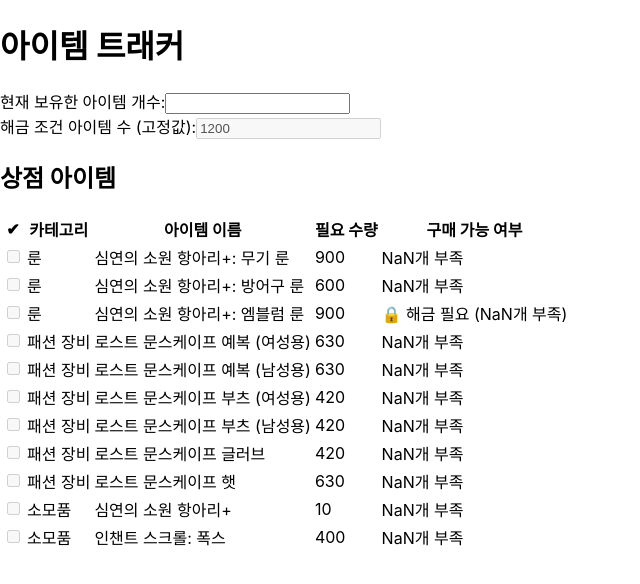
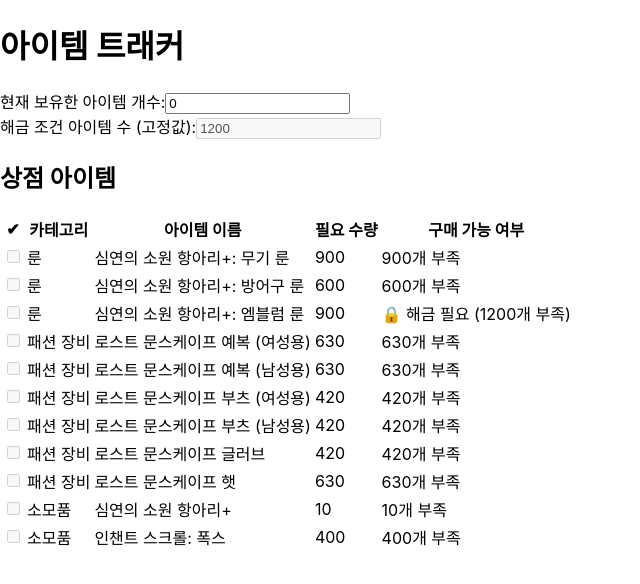
Before and after one commit to blondetanning/item-tracker, a React (Create React App) app: page / in a window 1280 px wide. Shown: the top 584 px of the page, without its empty margins (0-640 px from the left). Built offline with nearby package versions, Linux system fonts and the light colour scheme.

Commit message:
fix: NaN 표시 수정 및 기본값 설정

```diff
--- a/src/App.js
+++ b/src/App.js
@@ -9,7 +9,7 @@ export default function Home() {
     { week: 5, dungeon: 30, bonus: 30, exchange: 120 },
   ]);
 
-  const [currentTotal, setCurrentTotal] = useState();
+  const [currentTotal, setCurrentTotal] = useState(0);
   const requiredForUnlock = 1200;
   const [purchasedItems, setPurchasedItems] = useState([]);
 
@@ -18,7 +18,7 @@ export default function Home() {
     0
   );
 
-  const remainingToUnlock = Math.max(0, requiredForUnlock - (currentTotal || 0));
+  const remainingToUnlock = Math.max(0, requiredForUnlock - currentTotal);
 
   const shopItems = [
     { category: "룬", name: "심연의 소원 항아리+: 무기 룬", cost: 900 },
@@ -52,7 +52,7 @@ export default function Home() {
           <input
             type="number"
             className="w-full border px-3 py-2 rounded"
-            value={currentTotal || ""}
+            value={currentTotal}
             onChange={(e) => setCurrentTotal(Number(e.target.value))}
           />
         </div>
@@ -83,6 +83,7 @@ export default function Home() {
               const canUnlock = !item.requireUnlock || currentTotal >= requiredForUnlock;
               const isPurchasable = canUnlock && currentTotal >= item.cost;
               const isChecked = purchasedItems.includes(item.name);
+              const shortage = currentTotal < item.cost ? item.cost - currentTotal : 0;
               return (
                 <tr key={idx} className="text-center">
                   <td className="border p-2">
@@ -97,7 +98,11 @@ export default function Home() {
                   <td className="border p-2">{item.name}</td>
                   <td className="border p-2">{item.cost}</td>
                   <td className="border p-2">
-                    {isPurchasable ? "✅ 구매 가능" : !canUnlock ? `🔒 해금 필요 (${requiredForUnlock - currentTotal}개 부족)` : `${item.cost - currentTotal}개 부족`}
+                    {isPurchasable
+                      ? "✅ 구매 가능"
+                      : !canUnlock
+                      ? `🔒 해금 필요 (${requiredForUnlock - currentTotal}개 부족)`
+                      : `${shortage}개 부족`}
                   </td>
                 </tr>
               );
```
